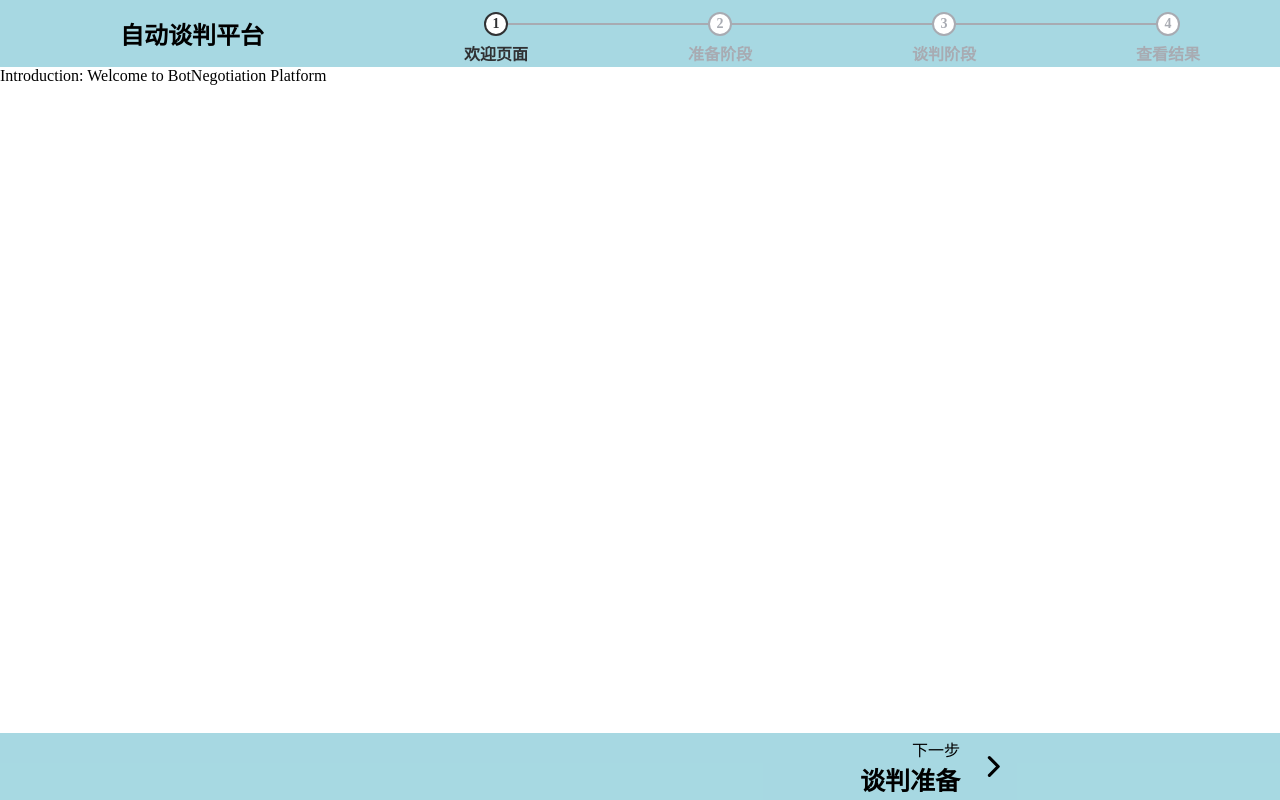
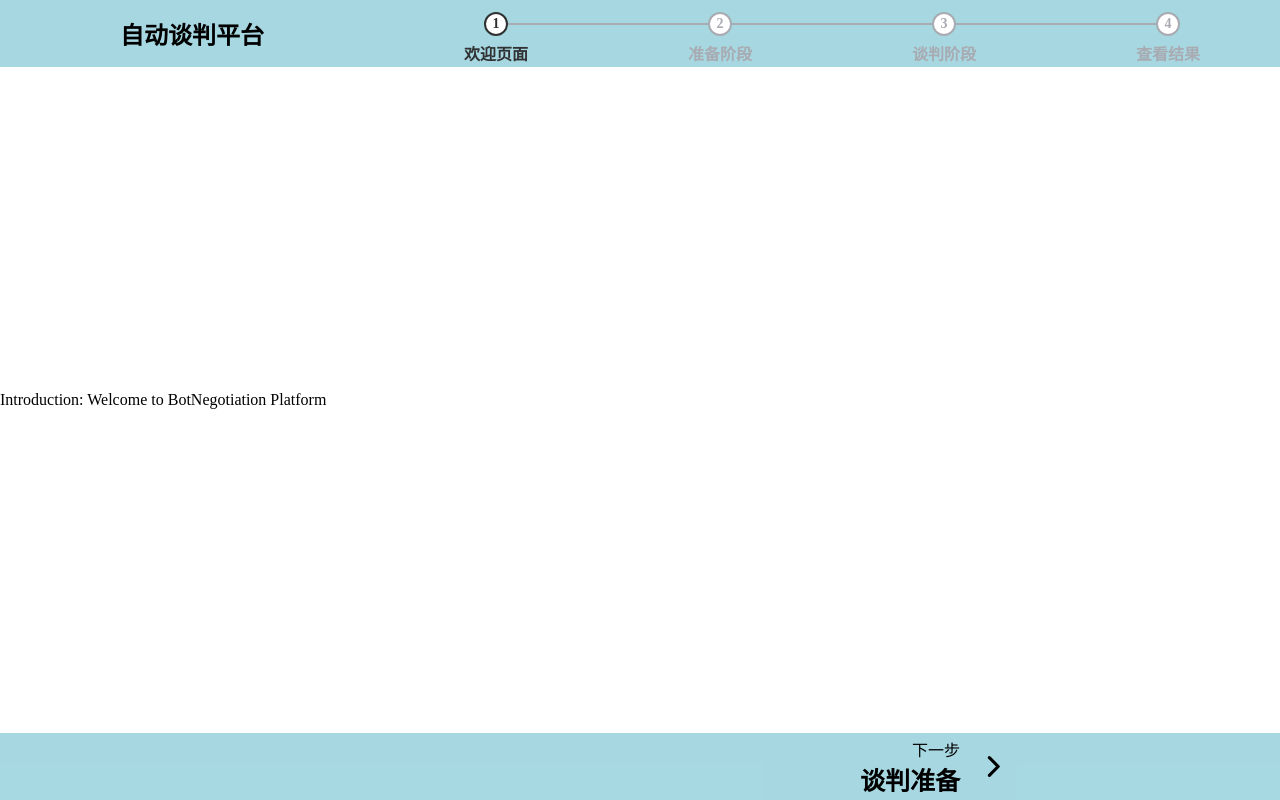
Before and after one commit to JJJoex/Negotiator, a Vue app in the folder Negotiator/: page /description in a window 1280 px wide. Built offline with nearby package versions, Linux system fonts and the light colour scheme.

Commit message:
fix a layout bug

```diff
--- a/Negotiator/src/App.vue
+++ b/Negotiator/src/App.vue
@@ -148,7 +148,7 @@ const goToPrevious = () => {
 }
 
 .body {
-  /* display: flex; */
+  display: flex;
   width: 100%;
   height: 100%;
   overflow: scroll;
```
